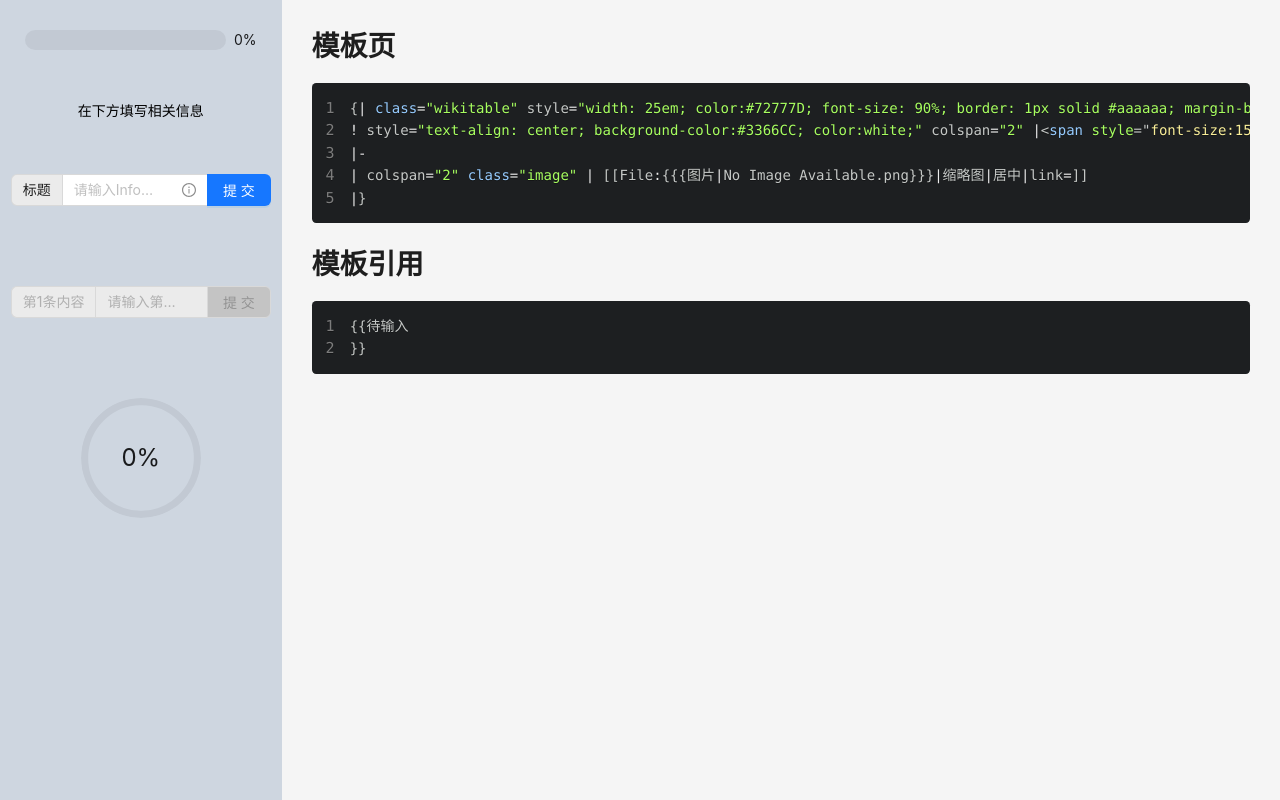
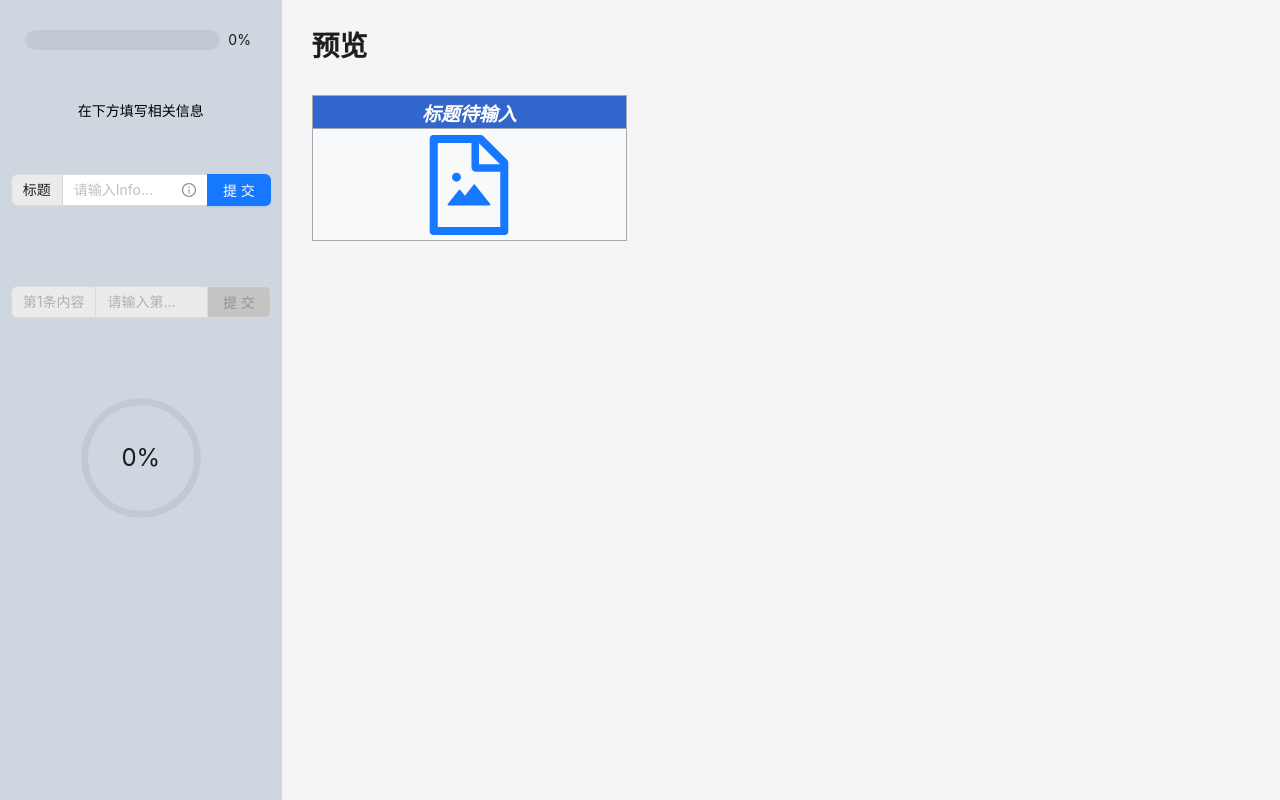
Before and after one commit to Heuluck/Create-infoboxes-in-Mediawiki-Remake, a React (Vite) app: page / in a window 1280 px wide. Built offline with nearby package versions, Linux system fonts and the light colour scheme.

Commit message:
feat:支持预览信息栏

```diff
--- a/src/App.jsx
+++ b/src/App.jsx
@@ -18,10 +18,12 @@ function App() {
 
 function Index(){
   const [count, setCount] = useState(0)
-  const [title, setTitle] = useState('待输入')
+  const [title, setTitle] = useState('标题待输入')
   const [content, setContent] = useState([])
   const [contentRef, setContentRef] = useState([])
-  function getWindowSize() {
+    const [showCode,setShow] = useState(false)
+    const [previewContent,setPreviewContent] = useState([])
+    function getWindowSize() {
     const {innerWidth, innerHeight} = window;
     return {innerWidth, innerHeight};
   }
@@ -38,12 +40,12 @@ function Index(){
   }, []);
   return(
     <Layout style={{ minHeight: '100vh' }}>
-        <Sider width={"22%"} >
-          <InputArea setTitle={setTitle} setContent={setContent} setContentRef={setContentRef} />
+        <Sider width={"22%"} style={{overflowY:"scroll",height:windowSize.innerHeight}} >
+          <InputArea setTitle={setTitle} setContent={setContent} setContentRef={setContentRef} setShowCode={setShow} setPreviewContent={setPreviewContent} />
         </Sider>
         <Layout>
           <Content style={{overflowY:"scroll",height:windowSize.innerHeight,flex:"none"}}>
-            <OutputArea title={title} content={content} contentRef={contentRef}/>
+            <OutputArea title={title} content={content} contentRef={contentRef} showCode={showCode} previewContent={previewContent} />
           </Content>
         </Layout>
       </Layout>
--- a/src/components/Content/OutputArea.jsx
+++ b/src/components/Content/OutputArea.jsx
@@ -1,8 +1,9 @@
-import React from 'react';
+import React, { useState } from 'react';
 import { Prism as SyntaxHighlighter } from 'react-syntax-highlighter';
 import { atomDark } from 'react-syntax-highlighter/dist/esm/styles/prism';
 import { useAutoAnimate } from '@formkit/auto-animate/react'
 import { Space } from 'antd';
+import {FileImageOutlined} from '@ant-design/icons';
 import "./style.css"
 
 class Code extends React.Component {
@@ -25,16 +26,17 @@ export default function OutputArea(prop) {
 {| class="wikitable" style="width: 25em; color:#72777D; font-size: 90%; border: 1px solid #aaaaaa; margin-bottom: 0.5em; margin-left: 1em; padding: 0.2em; float: right; clear: right; text-align:right;"
 ! style="text-align: center; background-color:#3366CC; color:white;" colspan="2" |<span style="font-size:150%;font-weight:bold;"><i>{{PAGENAME}}</i></span>
 |-
-| colspan="2" class="image" | [[File:{{{图片|No Image Available.png}}}|缩略图|居中|link=]]${prop.content.length != 0?prop.content.join(''):""}
+| colspan="2" class="image" | [[File:{{{图片|No Image Available.png}}}|缩略图|居中|link=]]${prop.content.length != 0 ? prop.content.join('') : ""}
 |}
 `
 
     let codeRef = `
-{{${prop.title ? prop.title : "出现错误：title未定义"}${prop.contentRef.length != 0?prop.contentRef.join(''):""}
+{{${prop.title ? prop.title : "出现错误：title未定义"}${prop.contentRef.length != 0 ? prop.contentRef.join('') : ""}
 }}
     `
     return (
-        <div style={{margin: "24px 30px 0",}}>
+        <div style={{ margin: "24px 30px 0", }} ref={parent}>
+            {prop.showCode ? <>
                 <pre><h1>模板页</h1>
                     <Code lang="jsx">
                         {code}
@@ -45,6 +47,24 @@ export default function OutputArea(prop) {
                         {codeRef}
                     </Code>
                 </pre>
+            </> :
+                <><h1>预览</h1>
+                    <table className='wikiTable'>
+                        <tbody><tr>
+                            <th style={{ textAlign: "center", backgroundColor: "#3366CC", color: "white" }} colSpan="2">
+                                <span style={{ fontSize: "150%", fontWeight: "bold" }}><i>
+                                    {prop.title ? prop.title : "出现错误：title未定义"}
+                                </i></span>
+                            </th></tr>
+                            <tr>
+                                <td colSpan="2" className="image"><div className="center"><div className="thumb tnone"><div className="thumbinner" style={{ width: "182px" }}>
+                                    <a title="文件:No Image Available.png"><FileImageOutlined style={{fontSize:"100px"}} /></a>
+                                    <div className="thumbcaption"></div></div></div></div>
+                                </td></tr>
+                            {prop.previewContent}
+                        </tbody>
+                    </table>
+                </>}
         </div>
     )
 }
--- a/src/components/Content/style.css
+++ b/src/components/Content/style.css
@@ -0,0 +1,33 @@
+.wikiTable{
+    width: 25em;
+    color: #72777D;
+    font-size: 90%;
+    border: 1px solid #aaaaaa;
+    margin-bottom: 0.5em;
+    margin-left: 1em;
+    padding: 0.2em;
+    float: inline-start;
+    clear: right;
+    text-align: right;
+    background-color: #f8f9fa;
+    color: #202122;
+    margin: 1em 0;
+    border: 1px solid #a2a9b1;
+    border-collapse: collapse;
+}
+
+.wikiTable > tr > th, .wikiTable > tr > td, .wikiTable > * > tr > th, .wikiTable > * > tr > td {
+    border: 1px solid #a2a9b1;
+    padding: 0.2em 0.4em;
+}
+
+div.thumbinner {
+    /* border: 1px solid #c8ccd1; */
+    background-color: #f8f9fa;
+    font-size: 94%;
+    margin-left: auto;
+    margin-right: auto;
+    padding: 3px;
+    text-align: center;
+    overflow: hidden;
+}
--- a/src/components/Left/InputArea.jsx
+++ b/src/components/Left/InputArea.jsx
@@ -12,10 +12,20 @@ class CenterIt extends React.Component {
     }
 }
 
+class Center extends React.Component {
+    render() {
+        return <Space style={{ width: '100%', margin: "5px auto", alignItems: "center", justifyContent: "center" }}>
+            {this.props.children}
+        </Space>
+    }
+}
+
 export default function InputArea(prop) {
     const [percent, setPercent] = useState(0)
     const [titleVisibility, setTitleVisibility] = useState(true)//标题输入是否显示
-    const [contentVisibility, setContentVisibility] = useState(true)//内容输入是否【禁用】
+    const [contentAvailability, setContentAvailability] = useState(true)//内容输入是否【禁用】
+    const [contentVisibility, setContentVisibility] = useState(true)//内容输入是否显示
+    const [comfirmVisibility, setComfirmVisibility] = useState(false)//确认是否显示
     const [title, inputTitle] = useState()
     const [singleContent, inputSingle] = useState()
     const [count, setCount] = useState(1)
@@ -23,7 +33,7 @@ export default function InputArea(prop) {
 
     function titleSubmitHandler() {
         setTitleVisibility(false)
-        setContentVisibility(false)
+        setContentAvailability(false)
         prop.setTitle(title)
         setPercent(30)
     }
@@ -37,27 +47,36 @@ export default function InputArea(prop) {
 
         prop.setContentRef(current => [...current,
         `\n|${content} =`])
+
+        prop.setPreviewContent(current=>[...current,<tr>
+            <td className="left">{content}
+            </td>
+            <td className="right">数据将显示于此
+            </td>
+        </tr>])
         inputSingle()
         setPercent(current=>current<90?current+2:current)
         setCount(current=>current+1)
+        setComfirmVisibility(true)
     }
 
     return (
         <div ref={parent}>
-            <Space.Compact style={{ width: '100%', margin: "5px auto", alignItems: "center", justifyContent: "center", padding: "25px" }}><Progress percent={percent} size={["default", 20]} /></Space.Compact>
-            <p style={{ textAlign: "center" }}>在下方填写相关信息</p>
+            {contentVisibility&&<><Space.Compact style={{ width: '98%', margin: "5px auto", alignItems: "center", justifyContent: "center", padding: "25px" }}><Progress percent={percent} size={["default", 20]} /></Space.Compact>
+            <p style={{ textAlign: "center" }}>在下方填写相关信息</p></>}
             {titleVisibility && <CenterIt>
                 <Input addonBefore="标题" placeholder="请输入Infobox的标题" style={{ width: "70%" }} allowClear suffix={
                     <Tooltip title="也就是模板页的页面标题">
                         <InfoCircleOutlined style={{ color: 'rgba(0,0,0,.45)' }} />
-                    </Tooltip>} value={title} onChange={(e) => inputTitle(e.target.value)} />
+                    </Tooltip>} value={title} onChange={(e) => inputTitle(e.target.value)} onPressEnter={() => { titleSubmitHandler() }} />
                 <Button type="primary" onClick={() => { titleSubmitHandler() }}>提交</Button>
             </CenterIt>}
-            <CenterIt>
-                <Input addonBefore={`第${count}条内容`}placeholder={`请输入第${count}条内容`} style={{ width: "70%" }} disabled={contentVisibility} allowClear
-                    value={singleContent} onChange={(e) => inputSingle(e.target.value)} />
-                <Button type="primary" onClick={() => { contentSubmitHandler(singleContent) /*在这里传入防止一些奇怪问题*/ }} disabled={contentVisibility}>提交</Button>
-            </CenterIt>
+            {contentVisibility&&<CenterIt>
+                <Input addonBefore={`第${count}条内容`}placeholder={`请输入第${count}条内容`} style={{ width: "70%" }} disabled={contentAvailability} allowClear
+                    value={singleContent} onChange={(e) => inputSingle(e.target.value)} onPressEnter={() => { contentSubmitHandler(singleContent) /*在这里传入防止一些奇怪问题*/ }}/>
+                <Button type="primary" onClick={() => { contentSubmitHandler(singleContent) /*在这里传入防止一些奇怪问题*/ }} disabled={contentAvailability}>提交</Button>
+            </CenterIt>}
+            {comfirmVisibility && <Center><Button type="primary" onClick={()=>{prop.setShowCode(true);setContentVisibility(false);setComfirmVisibility(false);setPercent(100)}} block>完成</Button></Center>}
             <CenterIt><Progress type="circle" percent={percent} /></CenterIt>
         </div>
     )
```
Also changed, not shown: 6 other files (tests, documents, lock files or other folders). Lines whose indentation alone changed are shown as unchanged.
